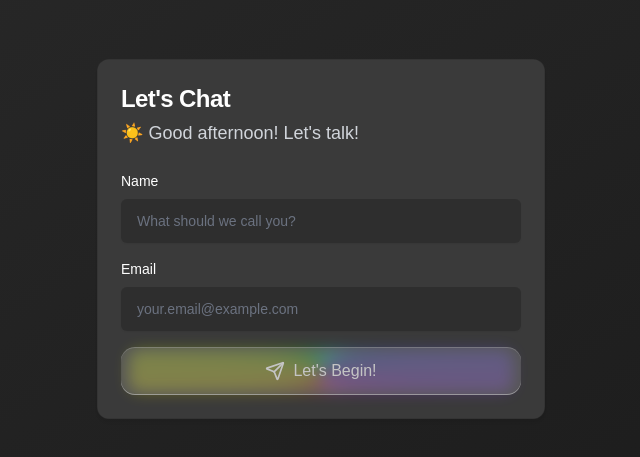
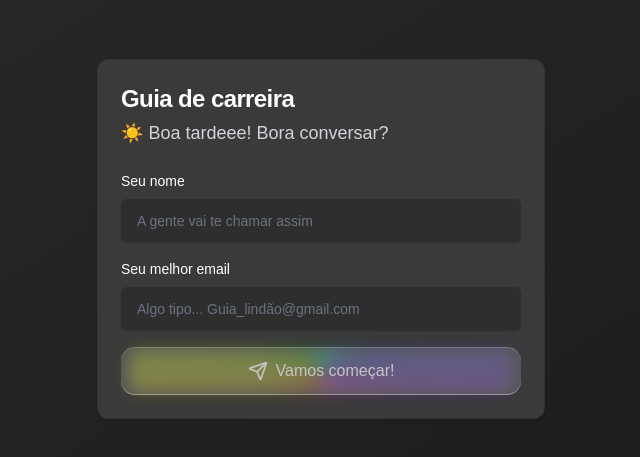
Before and after one commit to LuisArthurLobo/Guiadecarreira, a Next.js app: page / in a window 1280 px wide. Shown: the part 161-618 px from the top of the page, without its empty margins (319-959 px from the left). Built offline with nearby package versions, Linux system fonts and the light colour scheme; no server answers.

Commit message:
funcionando

```diff
--- a/components/ui/ChatInterface.tsx
+++ b/components/ui/ChatInterface.tsx
@@ -40,7 +40,7 @@ const ChatInterface = ({ onLogout }) => {
       setMessages([{
         id: 1,
         text: <>
-          Welcome {parsedUserInfo.name}! 👋 I'm your AI assistant powered by Gemini.{' '}
+          Eai, {parsedUserInfo.name}! 👋 Vou te ajudar em Design e produtos digitais.{' '}
           <button
             onClick={(e) => {
               e.stopPropagation();
@@ -48,8 +48,8 @@ const ChatInterface = ({ onLogout }) => {
             }}
             className="underline text-[#22ffff] hover:text-[#3c64ff] transition-colors duration-200 font-medium"
           >
-            Click here to choose a topic
-          </button> you'd like to discuss!
+            Clique aqui pra ver alguns assuntos
+          </button> ou pergunte no chat o que quiser saber.
         </>,
         sender: "bot"
       }]);
--- a/components/ui/UserInfoForm.tsx
+++ b/components/ui/UserInfoForm.tsx
@@ -14,16 +14,16 @@ const UserInfoForm = ({ onSubmit }) => {
   const [isSuccess, setIsSuccess] = useState(false);
   const [focusedField, setFocusedField] = useState(null);
   const [showConfetti, setShowConfetti] = useState(false);
-  const [greeting, setGreeting] = useState('👋 Welcome!');
+  const [greeting, setGreeting] = useState('👋 Boas vindaaas! Que horas são?!');
 
   useEffect(() => {
     const hour = new Date().getHours();
     if (hour >= 5 && hour < 12) {
       setGreeting('🌅 Good morning! Ready to chat?');
     } else if (hour >= 12 && hour < 18) {
-      setGreeting('☀️ Good afternoon! Let\'s talk!');
+      setGreeting('☀️ Boa tardeee! Bora conversar?');
     } else {
-      setGreeting('🌙 Good evening! Perfect time for a chat!');
+      setGreeting('🌙 Boa noiteee! Tente dormir cedo hoje');
     }
   }, []);
 
@@ -39,16 +39,16 @@ const UserInfoForm = ({ onSubmit }) => {
   const handleFocus = (field) => {
     setFocusedField(field);
     if (field === 'name') {
-      setGreeting('😊 What should I call you?');
+      setGreeting('😊 Hey, como posso te chamar?');
     } else if (field === 'email') {
-      setGreeting('📧 Let\'s stay connected!');
+      setGreeting('📧 Bora manter contato!');
     }
   };
 
   const handleBlur = () => {
     setFocusedField(null);
     if (userInfo.name) {
-      setGreeting(`✨ Nice to meet you, ${userInfo.name}!`);
+      setGreeting(`✨ Que nome bonito, ${userInfo.name}!`);
     }
   };
 
@@ -56,7 +56,7 @@ const UserInfoForm = ({ onSubmit }) => {
     if (!validateName(userInfo.name) || !validateEmail(userInfo.email)) return;
 
     setIsLoading(true);
-    setGreeting('🚀 Getting everything ready...');
+    setGreeting('🚀 Deixando tudo pronto pra você...');
 
     try {
       await new Promise(resolve => setTimeout(resolve, 1500));
@@ -82,7 +82,7 @@ const UserInfoForm = ({ onSubmit }) => {
       <Card className="w-full max-w-md transform transition-all duration-300 bg-[#3a3a3a] border-none shadow-[inset_0_0px_0px_0.5px_rgba(0,0,0,0.2),rgba(0,0,0,0.03)_0px_0.25em_0.3em_-1px,rgba(0,0,0,0.02)_0px_0.15em_0.25em_-1px]">
         <CardHeader className="space-y-1">
           <CardTitle className="text-2xl font-bold text-white">
-            Let's Chat
+            Guia de carreira
           </CardTitle>
           <CardDescription className="text-lg font-medium text-gray-300">
             {greeting}
@@ -94,7 +94,7 @@ const UserInfoForm = ({ onSubmit }) => {
             {/* Name Input */}
             <div className="space-y-2">
               <Label htmlFor="name" className="text-sm font-medium text-white flex items-center gap-2">
-                Name
+                Seu nome
                 {userInfo.name && validateName(userInfo.name) && (
                   <Smile className="w-4 h-4 text-green-500 animate-bounce" />
                 )}
@@ -106,7 +106,7 @@ const UserInfoForm = ({ onSubmit }) => {
                   onChange={(e) => setUserInfo({ ...userInfo, name: e.target.value })}
                   onFocus={() => handleFocus('name')}
                   onBlur={handleBlur}
-                  placeholder="What should we call you?"
+                  placeholder="A gente vai te chamar assim"
                   className={`pl-4 h-11 bg-[#2e2e2e] text-white border-none transition-all duration-300
                     ${focusedField === 'name' ? 'ring-2 ring-[#22ffff] ring-offset-2 ring-offset-[#3a3a3a] scale-105' : ''}
                     ${errors.name ? 'ring-2 ring-red-500' : ''}`}
@@ -123,7 +123,7 @@ const UserInfoForm = ({ onSubmit }) => {
             {/* Email Input */}
             <div className="space-y-2">
               <Label htmlFor="email" className="text-sm font-medium text-white flex items-center gap-2">
-                Email
+                Seu melhor email
                 {userInfo.email && validateEmail(userInfo.email) && (
                   <CheckCircle2 className="w-4 h-4 text-green-500 animate-bounce" />
                 )}
@@ -136,7 +136,7 @@ const UserInfoForm = ({ onSubmit }) => {
                   onChange={(e) => setUserInfo({ ...userInfo, email: e.target.value })}
                   onFocus={() => handleFocus('email')}
                   onBlur={handleBlur}
-                  placeholder="your.email@example.com"
+                  placeholder="Algo tipo... Guia_lindão@gmail.com"
                   className={`pl-4 h-11 bg-[#2e2e2e] text-white border-none transition-all duration-300
                     ${focusedField === 'email' ? 'ring-2 ring-[#22ffff] ring-offset-2 ring-offset-[#3a3a3a] scale-105' : ''}
                     ${errors.email ? 'ring-2 ring-red-500' : ''}`}
@@ -185,7 +185,7 @@ const UserInfoForm = ({ onSubmit }) => {
                 ) : (
                   <>
                     <Send className="w-5 h-5" />
-                    Let's Begin!
+                    Vamos começar!
                   </>
                 )}
               </span>
```
Also changed, not shown: geminiService.js.
